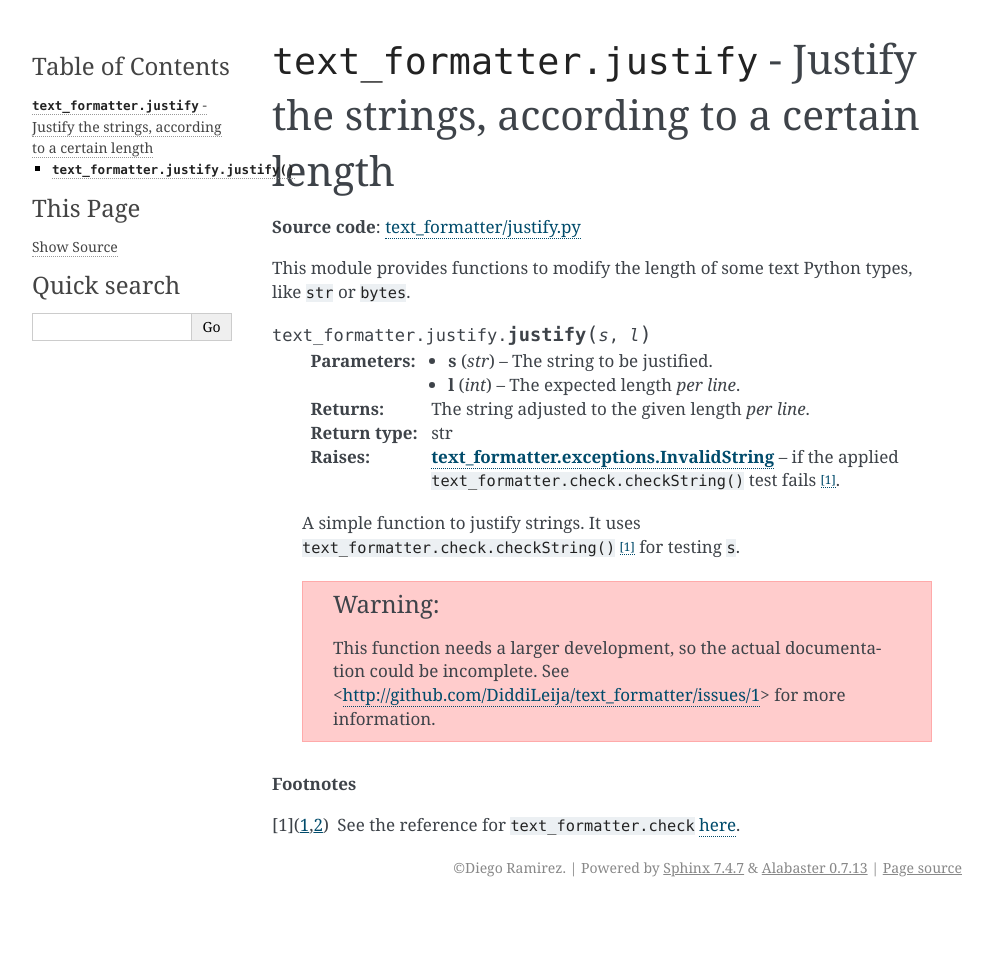
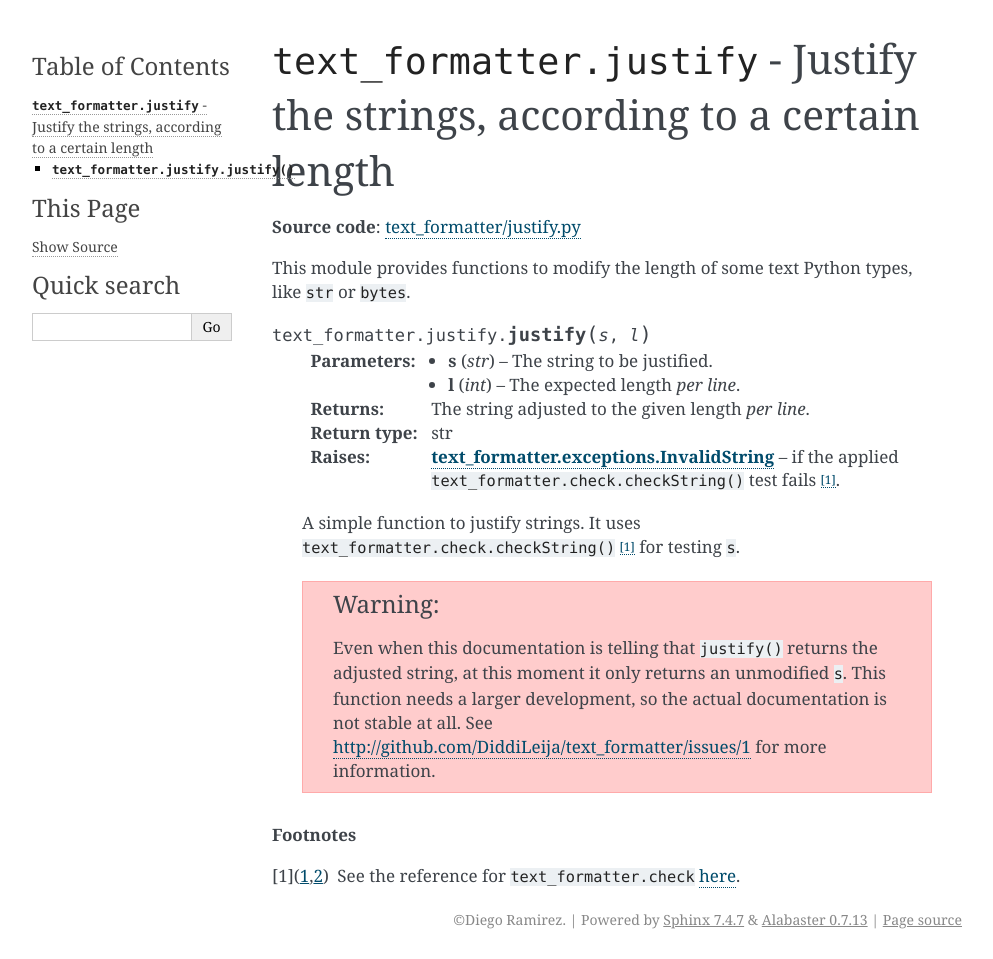
Before and after one commit to DiddiLeija/text_formatter, a Sphinx documentation site: the page built from docs/modules/module_justify.rst, in a window 1280 px wide. Shown: the whole page, without its empty margins (148-1141 px from the left). Built offline with Sphinx 7.4.7, drawn with Linux system fonts in a browser that asks for light colours; before the commit the page ends 907 px from its top, so only the background shows below that.

Commit message:
Modify the `justify()` warning
Advice of the real return value vs. the expected value.

```diff
--- a/docs/modules/module_justify.rst
+++ b/docs/modules/module_justify.rst
@@ -19,7 +19,8 @@ This module provides functions to modify the length of some text Python types, l
 
    .. warning::
 
-      This function needs a larger development, so the actual documentation could be incomplete. See <http://github.com/DiddiLeija/text_formatter/issues/1>
+      Even when this documentation is telling that ``justify()`` returns the adjusted string, at this moment it only returns an unmodified
+      ``s``. This function needs a larger development, so the actual documentation is not stable at all. See http://github.com/DiddiLeija/text_formatter/issues/1
       for more information.
 
 .. rubric:: Footnotes
```
